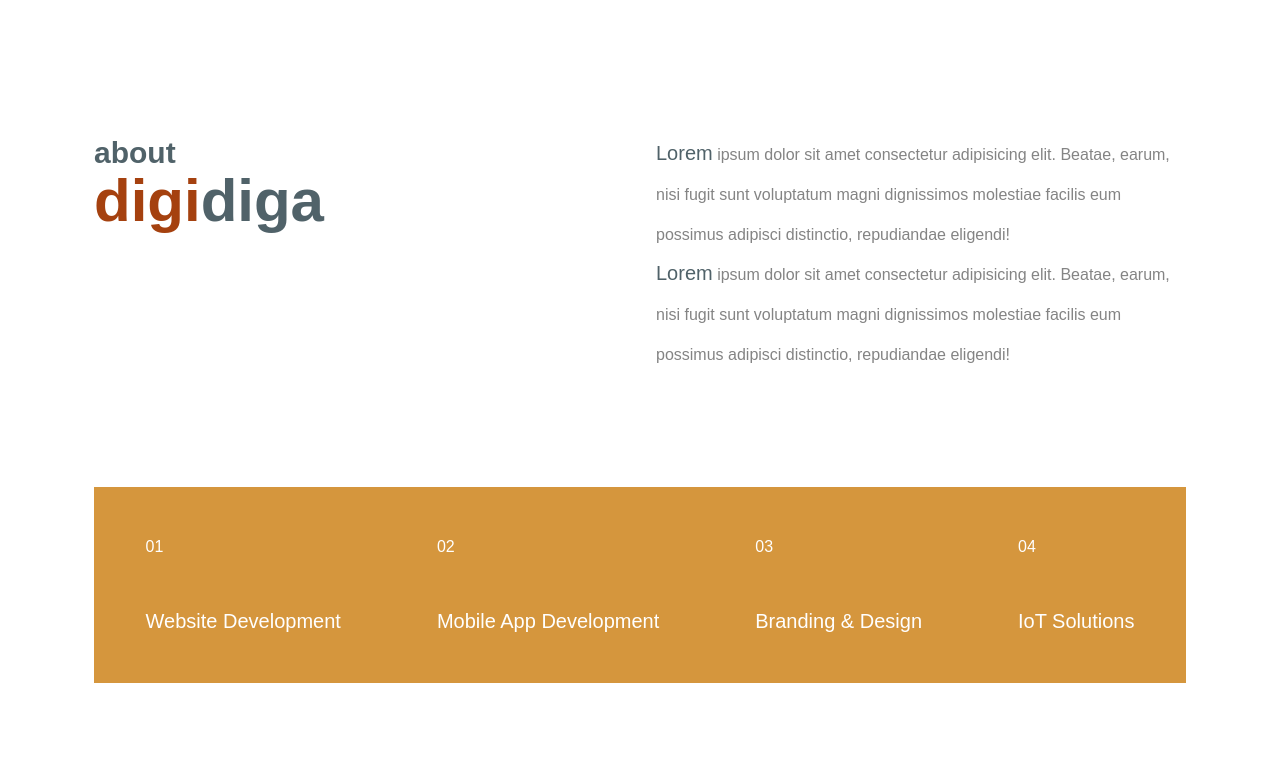
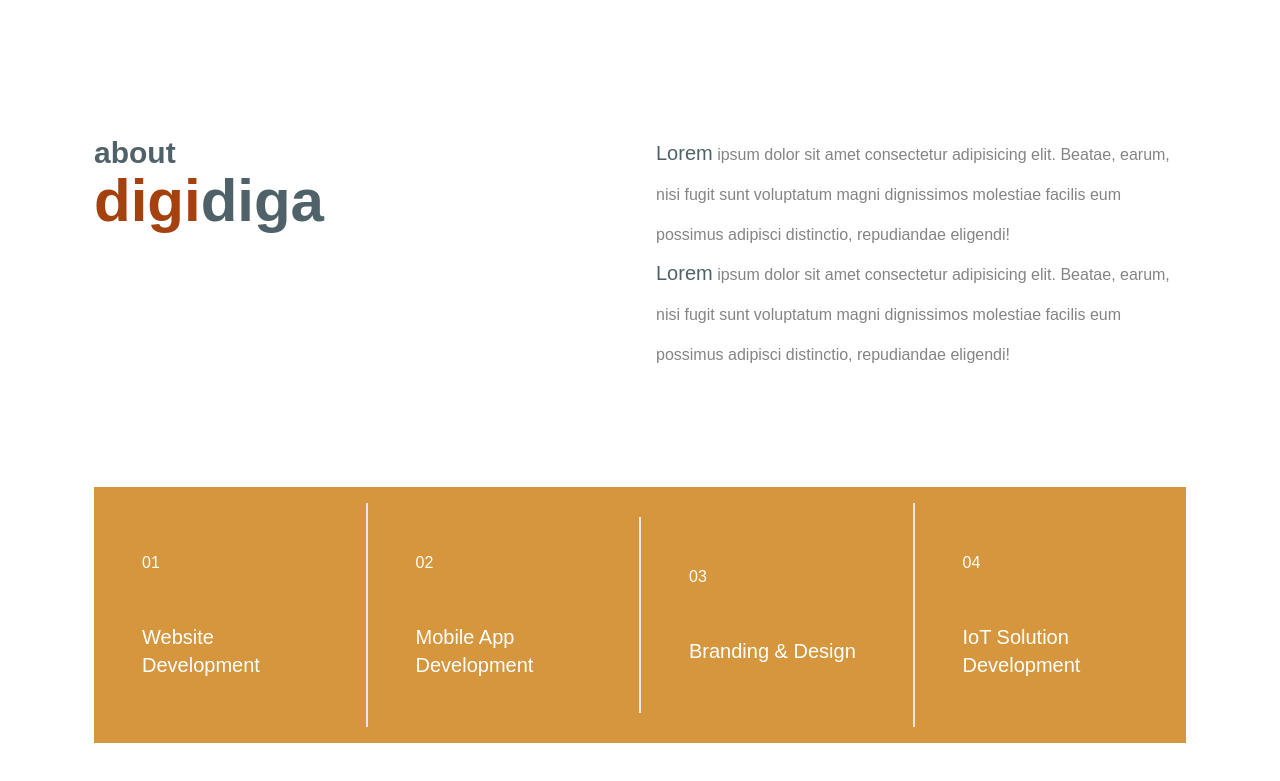
Before and after one commit to cbrilliant20/digidiga, a React (Create React App) app: page / in a window 1280 px wide. Shown: the part 651-1432 px from the top of the page. Before the commit the page ends 1334 px from the top, so only its background shows below. Built offline with nearby package versions, Linux system fonts and the light colour scheme.

Commit message:
about section done

```diff
--- a/src/Components/About.jsx
+++ b/src/Components/About.jsx
@@ -2,19 +2,19 @@ import React from "react"
 
 const About = () => {
   return (
-    <section>
-      <div class="container mt-16 lg:mt-28 flex flex-col font-Montserrat">
+    <section id="about">
+      <div class="container mt-16 lg:mt-28 flex flex-col font-Montserrat mb-20">
         {/* Content */}
         <div class="flex flex-col lg:flex-row items-start gap-8 leading-10  ">
           {/* <div class="w-2/3 h-1 bg-lightGray mt-8 md:mt-10"></div> */}
-          <h1 class="text-darkGray text-left text-3xl font-semibold flex-1">
+          <h1 class="text-darkGray text-left text-3xl font-semibold flex-1 mx-auto">
             about
             <br />
             <span class="text-6xl">
               <span class="text-red">digi</span>diga
             </span>
           </h1>
-          <div class="flex flex-col flex-1 text-center lg:text-left ">
+          <div class="flex flex-col flex-1 text-left ">
             <p class="text-lightGray">
               <span class="text-xl text-darkGray">Lorem</span> ipsum dolor sit
               amet consectetur adipisicing elit. Beatae, earum, nisi fugit sunt
@@ -31,30 +31,33 @@ const About = () => {
         </div>
 
         {/* Card Container */}
-        <div class="w-full flex flex-col flex-1 lg:flex-row items-center text-left justify-center bg-gold mt-12 lg:mt-28">
+        <div class="w-2/3 lg:w-full flex flex-col lg:flex-row items-center text-center lg:text-left justify-center bg-gold mt-12 lg:mt-28  divide-y-2 lg:divide-y-0 lg:divide-x-2 py-4 mx-auto">
           {/* Card #1 */}
-          <div class="flex flex-col text-white px-12">
-            <p class="text-light text-base pt-12">01</p>
-            <p class="text-xl py-12">Website Development</p>
+          <div class="flex flex-col text-white lg:px-12 py-12 flex-1  ">
+            <p class="text-light text-base ">01</p>
+            <p class="text-xl mt-12">Website Development</p>
           </div>
 
           {/* Card #2 */}
-          <div class="flex flex-col text-white px-12">
-            <p class="text-light text-base pt-12">02</p>
-            <p class="text-xl py-12">Mobile App Development</p>
+          <div class="flex flex-col text-white lg:px-12 py-12 flex-1 ">
+            <p class="text-light text-base">02</p>
+            <p class="text-xl mt-12">Mobile App Development</p>
           </div>
 
-          {/* Card #2 */}
-          <div class="flex flex-col text-white px-12">
-            <p class="text-light text-base pt-12">03</p>
-            <p class="text-xl py-12">Branding & Design</p>
+          {/* Card #3 */}
+          <div class="flex flex-col text-white lg:px-12 py-12 flex-1 ">
+            <p class="text-light text-base ">03</p>
+            <p class="text-xl mt-12">Branding & Design</p>
           </div>
 
-          {/* Card #2 */}
-          <div class="flex flex-col text-white px-12">
-            <p class="text-light text-base pt-12">04</p>
-            <p class="text-xl py-12">IoT Solutions</p>
+          {/* Card #4 */}
+          <div class="flex flex-col text-white lg:px-12 py-12  flex-1 h-full">
+            <p class="text-light text-base ">04</p>
+            <p class="text-xl mt-12">IoT Solution Development</p>
           </div>
+
+          {/* Bars` */}
+          {/* <div class="h-3/4 w- bg-white left-50 absolute"></div> */}
         </div>
       </div>
     </section>
--- a/src/Components/Header.jsx
+++ b/src/Components/Header.jsx
@@ -10,14 +10,14 @@ const Header = () => {
   }
 
   return (
-    <header id="#home">
+    <header id="home">
       <nav class="container flex items-center py-4 mt-12 font-Montserrat">
         <h2 class="text-red text-2xl font-semibold">
           digi<span class="text-darkGray ">diga</span>
         </h2>
         <ul class="hidden md:flex flex-1 justify-end items-center gap-6">
           <li class="cursor-pointer text-red">
-            <a href="#">About Us</a>
+            <a href="#about">About Us</a>
           </li>
           <li class="cursor-pointer text-red">
             <a href="#">Our Projects</a>
@@ -41,6 +41,11 @@ const Header = () => {
             <ul class="flex flex-col justify-center items-center sm:hidden gap-12 text-2xl text-white">
               <li class="cursor-pointer ">
                 <a href="#home" onClick={handleClick}>
+                  Home
+                </a>
+              </li>
+              <li class="cursor-pointer ">
+                <a href="#about" onClick={handleClick}>
                   About Us
                 </a>
               </li>
--- a/src/index.css
+++ b/src/index.css
@@ -2,4 +2,8 @@
 @tailwind components;
 @tailwind utilities;
 
-@import url('https://fonts.googleapis.com/css2?family=Montserrat:wght@100;200;300;400;500;600;700&display=swap');
+@import url("https://fonts.googleapis.com/css2?family=Montserrat:wght@100;200;300;400;500;600;700&display=swap");
+
+html {
+  scroll-behavior: smooth;
+}
```
